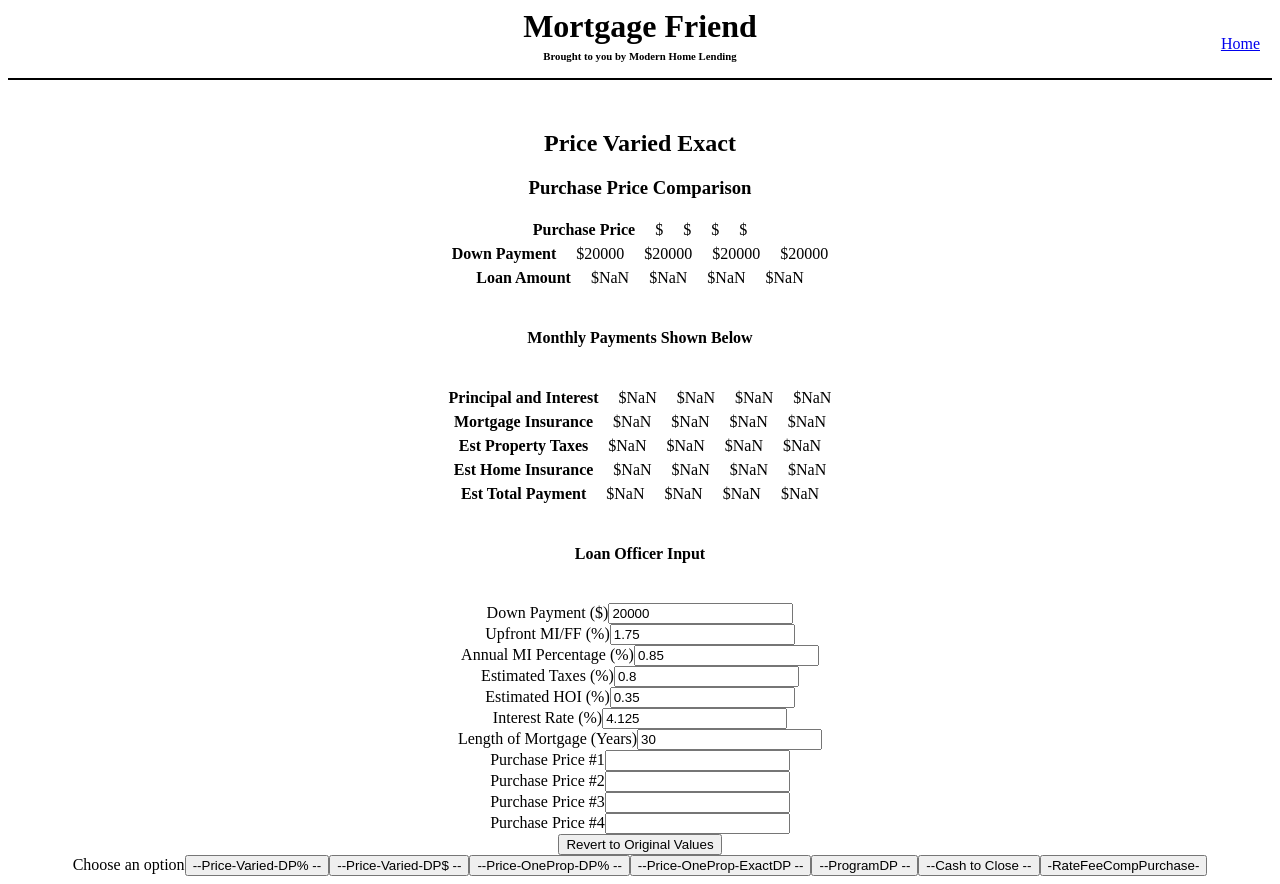
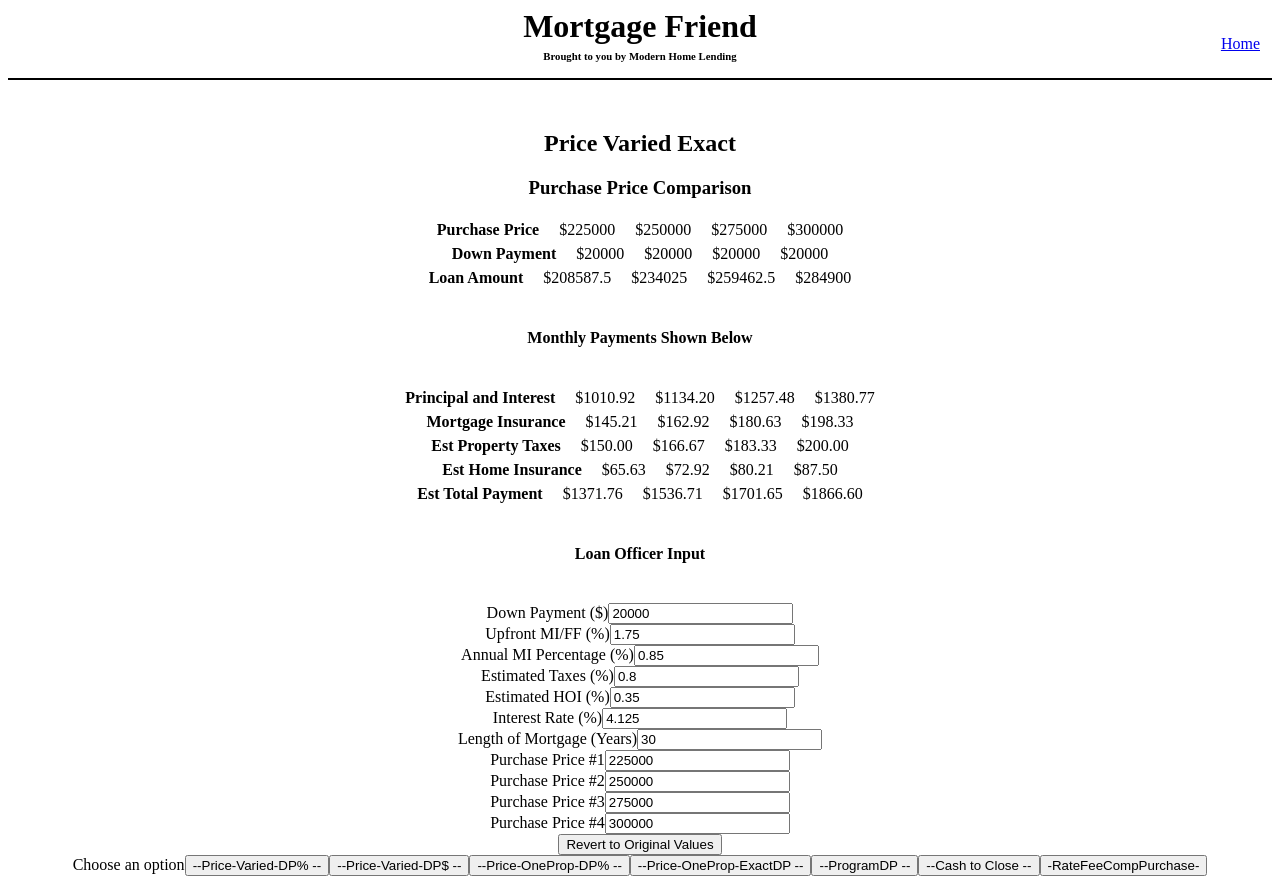
Before and after one commit to Zakery1/More-Friend, an Angular app: page /pvdpD in a window 1280 px wide. Built offline with nearby package versions, Linux system fonts and the light colour scheme.

Commit message:
send to Steve

```diff
--- a/src/app/modules/services/purchase-price-service/purchase-prices.service.ts
+++ b/src/app/modules/services/purchase-price-service/purchase-prices.service.ts
@@ -6,10 +6,10 @@ import { Injectable } from '@angular/core';
 export class PurchasePricesService {
 
 	public purchasePrices = [];
-	public purchasePriceOne: number;
-	public purchasePriceTwo: number;
-	public purchasePriceThree: number;
-	public purchasePriceFour: number;
+	public purchasePriceOne: 225000;
+	public purchasePriceTwo: 250000;
+	public purchasePriceThree: 275000;
+	public purchasePriceFour: 300000;
 
 	constructor() {
 		this.purchasePrices = [225000, 250000, 275000, 300000];
--- a/src/app/modules/situations/components/price-varied-dp/price-varied-dp.component.ts
+++ b/src/app/modules/situations/components/price-varied-dp/price-varied-dp.component.ts
@@ -22,7 +22,7 @@ export class PriceVariedDpComponent implements OnInit {
 		mortgageYears: null
 	};
 
-	public purchasePrices = [];
+	public purchasePrices = this.priceVariedDPService.pvdWork.variedDPArrays.purchasePrices;
 	private downPayments = [];
 	private loanAmounts = [];
 	private pAndIs = [];
@@ -43,12 +43,13 @@ export class PriceVariedDpComponent implements OnInit {
 
 	ngOnInit() {
 		// this.update();
+
 	}
 
 	update() {
-		console.log('price varied component', this.purchasePrices);
 		this.priceVariedDPService.update();
-		console.log('price varied updated!!!', this.priceVariedDPService.update());
+		this.purchasePrices = this.priceVariedDPService.pvdWork.variedDPArrays.purchasePrices;
+		console.log(this.purchasePrices);
 	}
 
 	// public downPaymentOne = (this.purchasePriceOne * this.downPaymentPercentage) / 100;
--- a/src/app/modules/situations/components/price-varied-dp/services/price-varied-dp.service.ts
+++ b/src/app/modules/situations/components/price-varied-dp/services/price-varied-dp.service.ts
@@ -43,12 +43,17 @@ export class PriceVariedDPService {
 		this.setDownPayments();
 	}
 
+	update() {
+		this.setDownPayments();
+		this.setPurchasePrices();
+	}
+
 	reset() {
 		this.fillInputs();
 	}
 
 	fillInputs() {
-		this.arrays.purchasePrices = this.purchasePriceService.purchasePrices;
+		this.arrays.purchasePrices = [225000, 250000, 275000, 300000];
 		this.config.downPaymentPercentage = 5;
 		this.config.upfrontMiFf = 1.75;
 		this.config.miPercentage = 0.85;
@@ -60,12 +65,11 @@ export class PriceVariedDPService {
 
 	public setPurchasePrices() {
 		this.arrays.purchasePrices = this.arrays.purchasePrices.map(pP => {
-			console.log('map PPs', pP);
+			this.calculationsService.getPurchasePrices(pP);
 
-			setTimeout(() => this.calculationsService.getPurchasePrices(pP), 500);
-			console.log('after map', this.arrays.purchasePrices);
-			console.log('call get in service', this.calculationsService.getPurchasePrices(pP));
+			// console.log('call get in service', this.calculationsService.getPurchasePrices(pP));
 		});
+					console.log('after map', this.arrays.purchasePrices);
 	}
 
 	public setDownPayments() {
@@ -77,11 +81,7 @@ export class PriceVariedDPService {
 	// setDownPayments() {
 	// 	this.pvdWork.variedDPArrays.downPayments = this.pvdWork.variedDPArrays.purchasePrices.map( x => (x * this.pvdWork.variedDPConfig.downPaymentPercentage / 100));
 	// }
-	update() {
-		this.setDownPayments();
-		this.setPurchasePrices();
-		console.log('purchase prices in service', this.arrays.purchasePrices);
-	}
+
 
 
 
--- a/src/app/modules/situations/components/price-varied-exact-dp/price-varied-exact-dp.component.ts
+++ b/src/app/modules/situations/components/price-varied-exact-dp/price-varied-exact-dp.component.ts
@@ -10,16 +10,17 @@ import { PurchasePricesService } from 'src/app/modules/services/purchase-price-s
 })
 export class PriceVariedExactDpComponent implements OnInit {
 
-	public purchasePriceOne: number;
-	public purchasePriceTwo: number;
-	public purchasePriceThree: number;
-	public purchasePriceFour: number;
+	public purchasePriceOne;
+	public purchasePriceTwo;
+	public purchasePriceThree;
+	public purchasePriceFour;
 
-	constructor(private purchasePriceService: PurchasePricesService) {
-		this.purchasePriceOne = this.purchasePriceService.purchasePriceOne;
-		this.purchasePriceTwo = this.purchasePriceService.purchasePriceTwo;
-		this.purchasePriceThree = this.purchasePriceService.purchasePriceThree;
-		this.purchasePriceFour = this.purchasePriceService.purchasePriceFour;
+	constructor(private purchasePricesService: PurchasePricesService) {
+		this.purchasePriceOne = 225000;
+		this.purchasePriceTwo = 250000;
+		this.purchasePriceThree = 275000;
+		this.purchasePriceFour = 300000;
+
 	}
 	private downPaymentPercentage = 5;
 
@@ -69,6 +70,8 @@ export class PriceVariedExactDpComponent implements OnInit {
 
 	ngOnInit() {
 		this.update();
+
+		console.log(this.purchasePriceOne);
 	}
 
 	update() {
@@ -109,10 +112,10 @@ export class PriceVariedExactDpComponent implements OnInit {
 	}
 
 	toOriginal() {
-		this.purchasePriceOne = this.purchasePriceService.purchasePriceOne;
-		this.purchasePriceTwo = this.purchasePriceService.purchasePriceTwo;
-		this.purchasePriceThree = this.purchasePriceService.purchasePriceThree;
-		this.purchasePriceFour = this.purchasePriceService.purchasePriceFour;
+		this.purchasePriceOne = this.purchasePricesService.purchasePriceOne;
+		this.purchasePriceTwo = this.purchasePricesService.purchasePriceTwo;
+		this.purchasePriceThree = this.purchasePricesService.purchasePriceThree;
+		this.purchasePriceFour = this.purchasePricesService.purchasePriceFour;
 		this.downPaymentPercentage = 5;
 		this.upfrontMiFf = 1.75;
 		this.miPercentage = 0.85;
```
